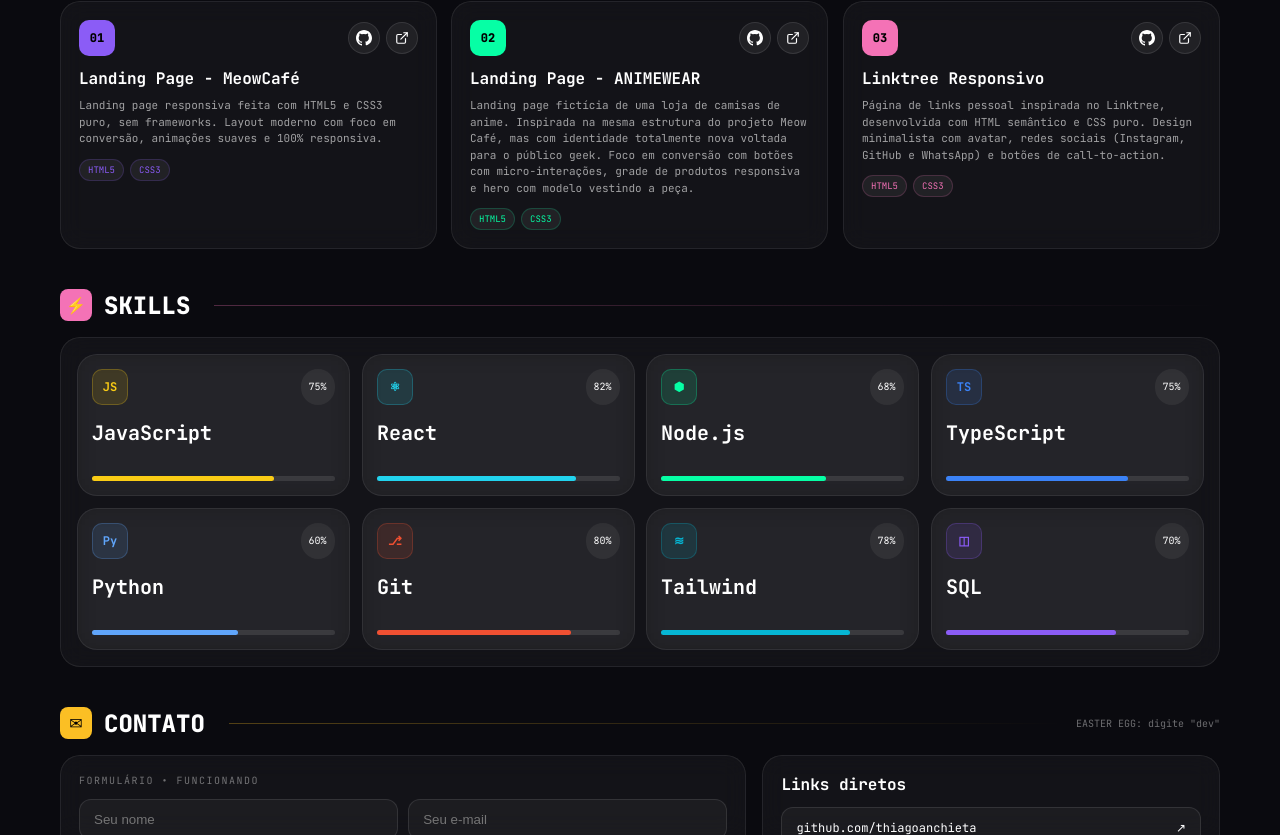
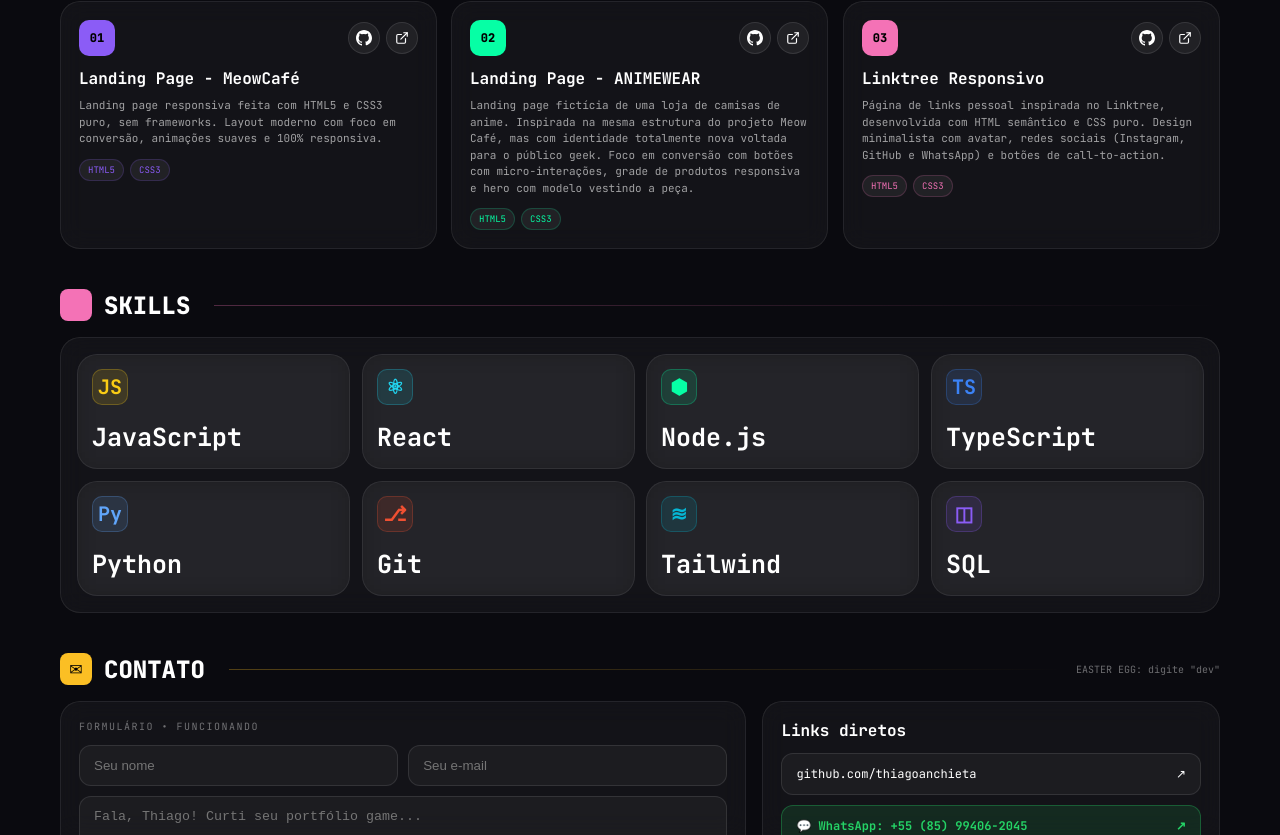
Before and after one commit to thiagoanchietapaiva-cloud/meu-portifolio-game, a React (Vite) app in the folder portfolio/: page / in a window 1280 px wide. Shown: the part 1166-2001 px from the top of the page. Built offline with nearby package versions, Linux system fonts and the light colour scheme.

Commit message:
atualizadoSkillSobre

```diff
--- a/portfolio/src/App.jsx
+++ b/portfolio/src/App.jsx
@@ -9,14 +9,14 @@ const ISLANDS = [
 ];
 
 const SKILLS = [
-  { name: "JavaScript", level: 75, color: "#facc15", icon: "JS" },
-  { name: "React", level: 82, color: "#22d3ee", icon: "⚛" },
-  { name: "Node.js", level: 68, color: "#06ffa5", icon: "⬢" },
-  { name: "TypeScript", level: 75, color: "#3b82f6", icon: "TS" },
-  { name: "Python", level: 60, color: "#60a5fa", icon: "Py" },
-  { name: "Git", level: 80, color: "#f05032", icon: "⎇" },
-  { name: "Tailwind", level: 78, color: "#06b6d4", icon: "≋" },
-  { name: "SQL", level: 70, color: "#8b5cf6", icon: "◫" },
+  { name: "JavaScript", color: "#facc15", icon: "JS" },
+  { name: "React", color: "#22d3ee", icon: "⚛" },
+  { name: "Node.js", color: "#06ffa5", icon: "⬢" },
+  { name: "TypeScript", color: "#3b82f6", icon: "TS" },
+  { name: "Python", color: "#60a5fa", icon: "Py" },
+  { name: "Git", color: "#f05032", icon: "⎇" },
+  { name: "Tailwind", color: "#06b6d4", icon: "≋" },
+  { name: "SQL", color: "#8b5cf6", icon: "◫" },
 ];
 
 const PROJECTS = [
@@ -326,7 +326,7 @@ export default function App() {
           <div className="glass" style={{ padding: 18, borderRadius: 20 }}>
             <div style={{ background: "linear-gradient(180deg,#1a1033,#0f1f1a)", borderRadius: 16, padding: 16, border: "1px solid rgba(255,255,255,0.08)", textAlign: "center" }}>
               <img src={fotoThiago} alt="Thiago Anchieta" style={{ width: 140, height: 140, borderRadius: "50%", objectFit: "cover", margin: "0 auto", display: "block", border: "2px solid rgba(139,92,246,0.4)", boxShadow: "0 0 20px rgba(139,92,246,0.3)" }} />
-              <div style={{ fontWeight: 700, marginTop: 10 }}>Thiago Anchieta</div><div style={{ fontSize: 11, opacity: 0.6 }}>Fullstack • Junior • ADS</div>
+              <div style={{ fontWeight: 700, marginTop: 10 }}>Thiago Anchieta</div><div style={{ fontSize: 11, opacity: 0.6 }}>• Fullstack •</div>
               <div style={{ marginTop: 10, fontSize: 10, padding: "6px 10px", borderRadius: 20, background: "rgba(6,255,165,0.15)", border: "1px solid rgba(6,255,165,0.3)", color: "#06ffa5", display: "inline-block" }}>• disponível para freela</div>
             </div>
             <div style={{ display: "grid", gridTemplateColumns: "1fr 1fr 1fr", gap: 8, marginTop: 12 }}>
@@ -367,13 +367,13 @@ export default function App() {
       </section>
 
       <section id="skills" style={{ maxWidth: 1200, margin: "0 auto", padding: "20px 20px" }}>
-        <div style={{ display: "flex", alignItems: "center", gap: 12, marginBottom: 16 }}><div style={{ width: 32, height: 32, borderRadius: 8, background: "#f472b6", display: "grid", placeItems: "center", color: "#000" }}>⚡</div><h2 style={{ fontSize: 24, fontWeight: 800 }}>SKILLS</h2><div style={{ flex: 1, height: 1, background: "linear-gradient(90deg,rgba(244,114,182,0.3),transparent)", marginLeft: 12 }} /></div>
+        <div style={{ display: "flex", alignItems: "center", gap: 12, marginBottom: 16 }}><div style={{ width: 32, height: 32, borderRadius: 8, background: "#f472b6", display: "grid", placeItems: "center", color: "#000" }}></div><h2 style={{ fontSize: 24, fontWeight: 800 }}>SKILLS</h2><div style={{ flex: 1, height: 1, background: "linear-gradient(90deg,rgba(244,114,182,0.3),transparent)", marginLeft: 12 }} /></div>
         <div className="glass" style={{ padding: 16, display: "grid", gridTemplateColumns: isMobile ? "repeat(2,1fr)" : "repeat(4,1fr)", gap: 12 }}>
           {SKILLS.map(s => (
             <div key={s.name} className="glass skill-orb-card" style={{ padding: 14, '--skill-color': s.color, '--skill-color-soft': `${s.color}55` }}>
-              <div style={{ display: "flex", justifyContent: "space-between" }}><div style={{ width: 36, height: 36, borderRadius: 10, background: `${s.color}20`, border: `1px solid ${s.color}40`, display: "grid", placeItems: "center", color: s.color, fontWeight: 700, fontSize: 12 }}>{s.icon}</div><span style={{ fontSize: 10, padding: "11px 8px", borderRadius: 20, background: "rgba(255,255,255,0.06)" }}>{s.level}%</span></div>
-              <div style={{ marginTop: 15, fontWeight: 700, fontSize: 20 }}>{s.name}</div>
-              <div style={{ marginTop: 30, height: 5, borderRadius: 10, background: "rgba(255,255,255,0.1)" }}><div style={{ width: `${s.level}%`, height: "100%", borderRadius: 10, background: s.color }} /></div>
+              <div style={{ display: "flex", justifyContent: "space-between" }}><div style={{ width: 36, height: 36, borderRadius: 10, background: `${s.color}20`, border: `1px solid ${s.color}40`, display: "grid", placeItems: "center", color: s.color, fontWeight: 700, fontSize: 20 }}>{s.icon}</div></div>
+              <div style={{ marginTop: 15, fontWeight: 700, fontSize: 25 }}>{s.name}</div>
+
             </div>
           ))}
         </div>
```
